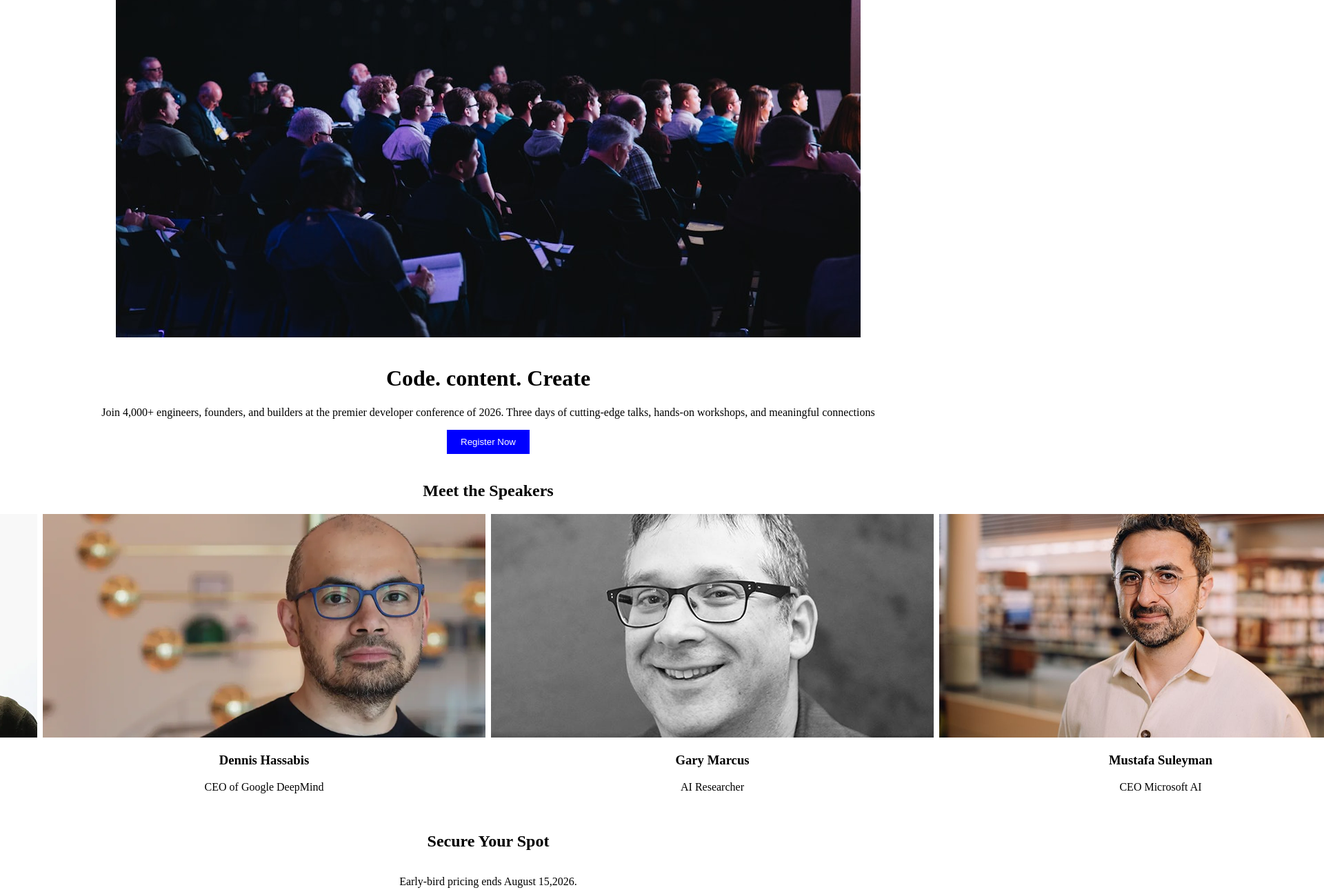
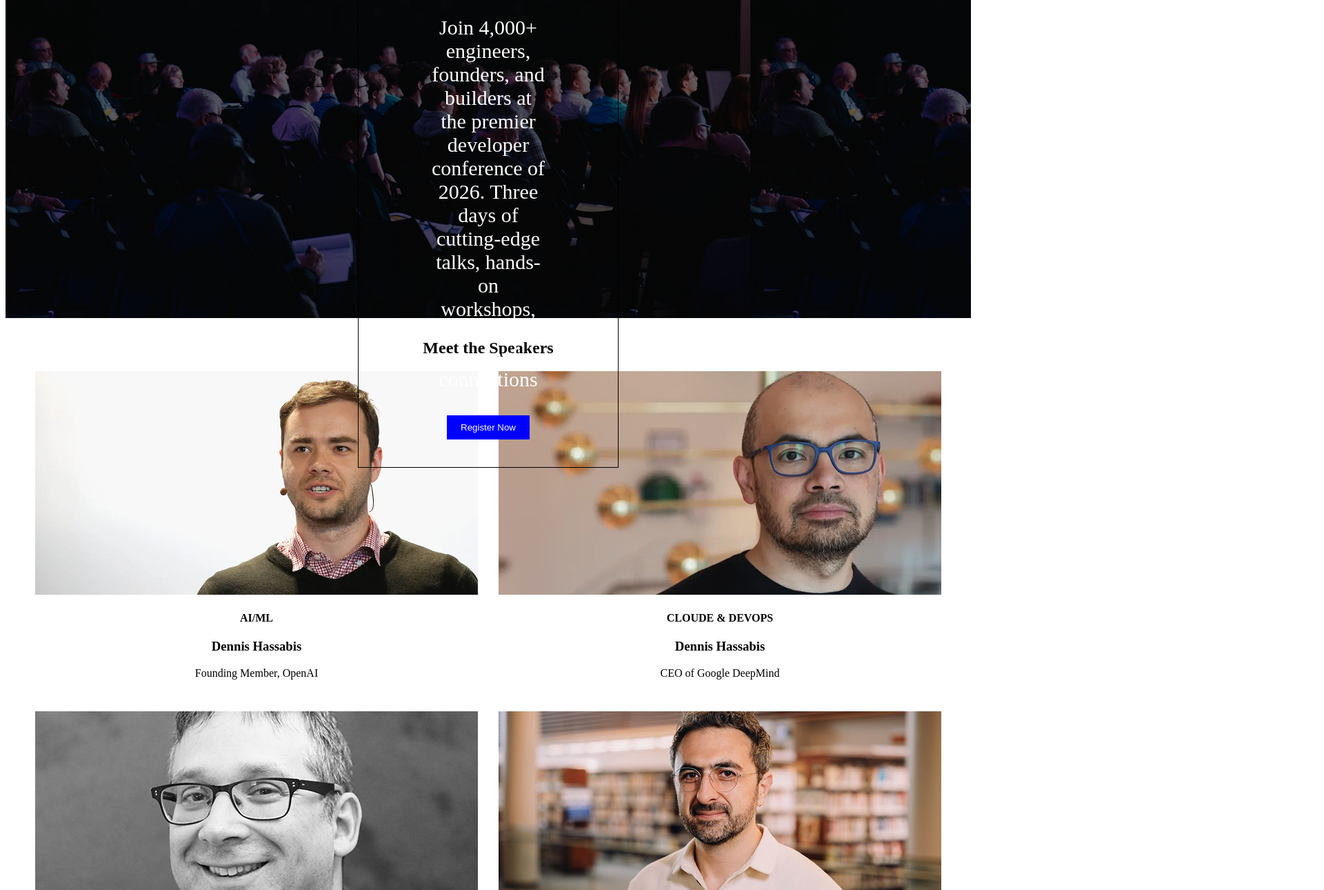
Before and after one commit to solaimanabu905-art/first-assignment-abu, a plain HTML site: page index.html in a window 1280 px wide. Shown: the part 359-1649 px from the top of the page at 69% size, 1920 px wide, since content can reach past the window. Drawn offline with Linux system fonts and the light colour scheme.

Commit message:
speakers category added

```diff
--- a/index.html
+++ b/index.html
@@ -27,40 +27,44 @@
 
 
         <!--banner-->
-        <header class="banner">
+        <header class="hero">
             <nav>
-                <img src="media/banner.jpg">
+                <div class="banner-content">
+                <h1>Code. <span> Content.</span> Create</h1>
+                <p>Join 4,000+ engineers, founders, and builders at the premier developer conference of 2026. Three days of cutting-edge talks, hands-on workshops, and meaningful connections</p>
+                <button class="btn">Register Now</button>
+            </div>
             </nav>
 
 
-            <div class="header content">
-                <h1>Code. content. Create</h1>
-                <p>Join 4,000+ engineers, founders, and builders at the premier developer conference of 2026. Three days of cutting-edge talks, hands-on workshops, and meaningful connections</p>
-                <button class="btn">Register Now</button>
-            </div>
+
 
         </header>
 
         <header class="Speakers">
             <h2>Meet the Speakers</h2>
             <div class="Speakers-container">
-                <div class="card">
+                <div class="Speakers-1">
                     <img src="media/andrej.png">
+                    <h4>AI/ML</h4>
                     <h3>Dennis Hassabis</h3>
                     <p>Founding Member, OpenAI</p>
                 </div>
-                <div class="card">
+                <div class="Speakers-2">
                     <img src="media/demis.png">
+                    <h4>CLOUDE & DEVOPS</h4>
                     <h3>Dennis Hassabis</h3>
                     <p>CEO of Google DeepMind</p>
                 </div>
-                <div class="card">
+                <div class="Speakers-3">
                     <img src="media/gary.png">
+                    <h4>FRONTED</h4>
                     <h3>Gary Marcus</h3>
                     <p>AI Researcher</p>
                 </div>
-                <div class="card">
+                <div class="Speakers-4">
                     <img src="media/mustafa.png">
+                    <h4>SECURITY</h4>
                     <h3>Mustafa Suleyman</h3>
                     <p>CEO Microsoft AI</p>
                 </div>
--- a/style.css
+++ b/style.css
@@ -3,8 +3,15 @@ nav{
     justify-content: space-between;
     align-items: center;
     padding: 20px 80px;
-    background: white;
+    border: 1px solid;
 
+
+
+}
+.banner-content{
+    color: white;
+    padding: 20px 25px;
+    font-size: 30px;
 }
 nav ul{
     display: flex;
@@ -24,9 +31,15 @@ nav ul li a{
     padding: 10px 20px
 
 }
-banner-img{
+.hero{
+    background-image:  linear-gradient(rgba(0,0,0,0.6), rgba(0,0,0,0.6)), url(./media/banner.jpg);
     position: relative;
-    width: 100%
+    height: 90vh;
+
+
+
+
+
 
 
 
@@ -46,8 +59,10 @@ header{
     text-align: center;
 }
 .Speakers-container{
-    display: flex;
-    gap: 8px;
+    display: grid;
+    gap: 30px;
+    grid-template-columns:repeat(2,1fr);
+
 
 
 
@@ -110,3 +125,6 @@ header{
     padding: 10px 15px;
 
 }
+.Speakers-1{
+
+}
```
